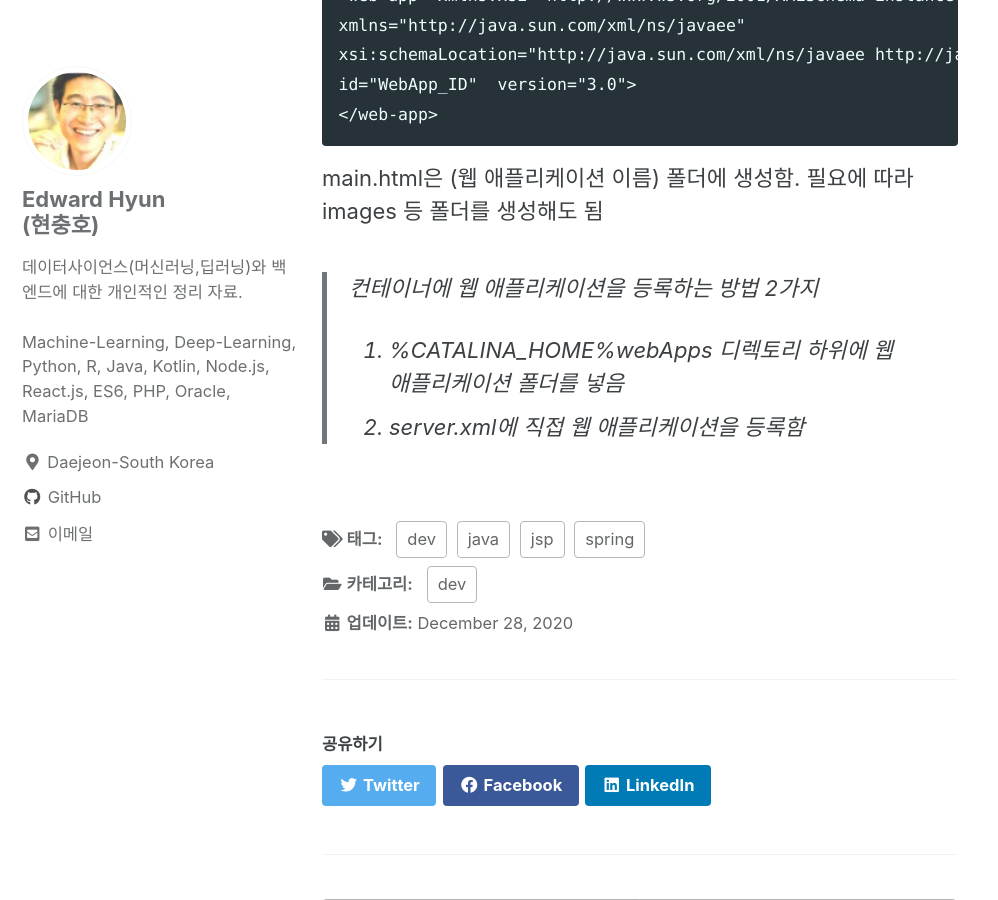
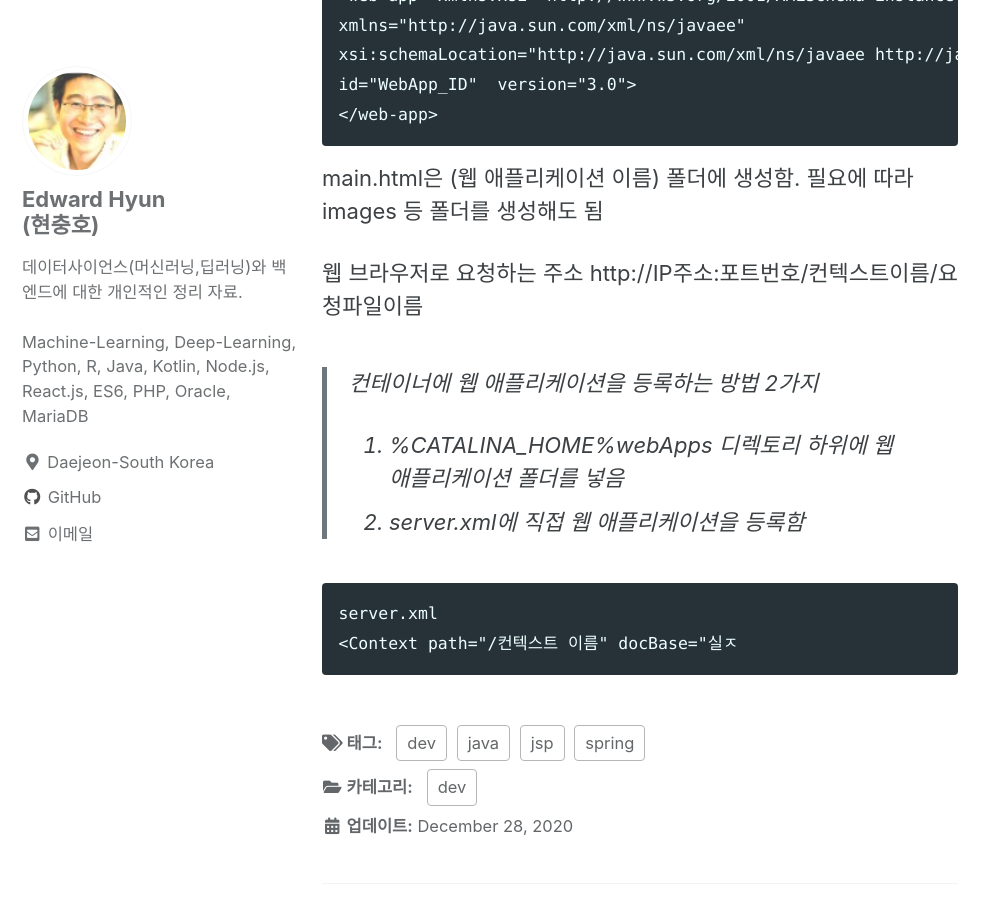
Before and after one commit to iamhch24/iamhch24.github.io, a Jekyll site: the page built from _posts/2020-12-28-[Study] 자바 웹을 다루는 기술.md, in a window 1280 px wide and 900 px high, scrolled down 510 px. Shown: the whole window, without its empty margins (0-998 px from the left). Built offline with Jekyll 4.4.1, drawn with Linux system fonts in a browser that asks for light colours; cached includes are drawn as plain includes.

Commit message:
_posts/2020-12-28-[Study] 자바 웹을 다루는 기술.md updated from https://stackedit.io/

````diff
--- a/_posts/2020-12-28-[Study] 자바 웹을 다루는 기술.md
+++ b/_posts/2020-12-28-[Study] 자바 웹을 다루는 기술.md
@@ -27,11 +27,17 @@ id="WebApp_ID"  version="3.0">
 main.html은 (웹 애플리케이션 이름) 폴더에 생성함.
 필요에 따라 images 등 폴더를 생성해도 됨
 
+웹 브라우저로 요청하는 주소
+	http://IP주소:포트번호/컨텍스트이름/요청파일이름
+
 > 컨테이너에 웹 애플리케이션을 등록하는 방법 2가지
 1.  %CATALINA_HOME%webApps 디렉토리 하위에 웹 애플리케이션 폴더를 넣음
 2.  server.xml에 직접 웹 애플리케이션을 등록함
 
-
+```
+server.xml
+<Context path="/컨텍스트 이름" docBase="실ㅈ
+```
 <!--stackedit_data:
-eyJoaXN0b3J5IjpbODI2NjExNDk2XX0=
+eyJoaXN0b3J5IjpbLTE4MDgyMzQ5MDIsODI2NjExNDk2XX0=
 -->
````
